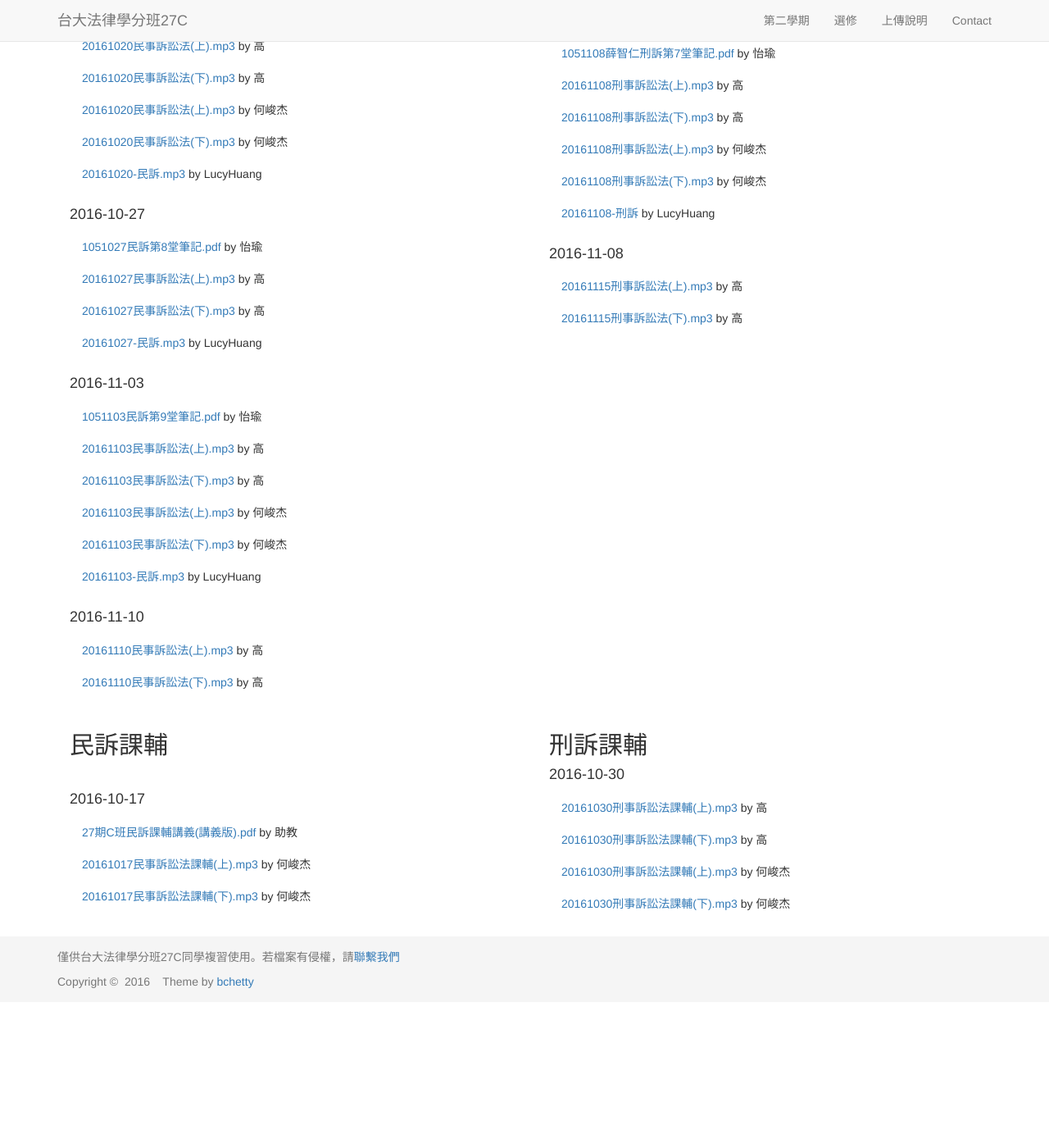
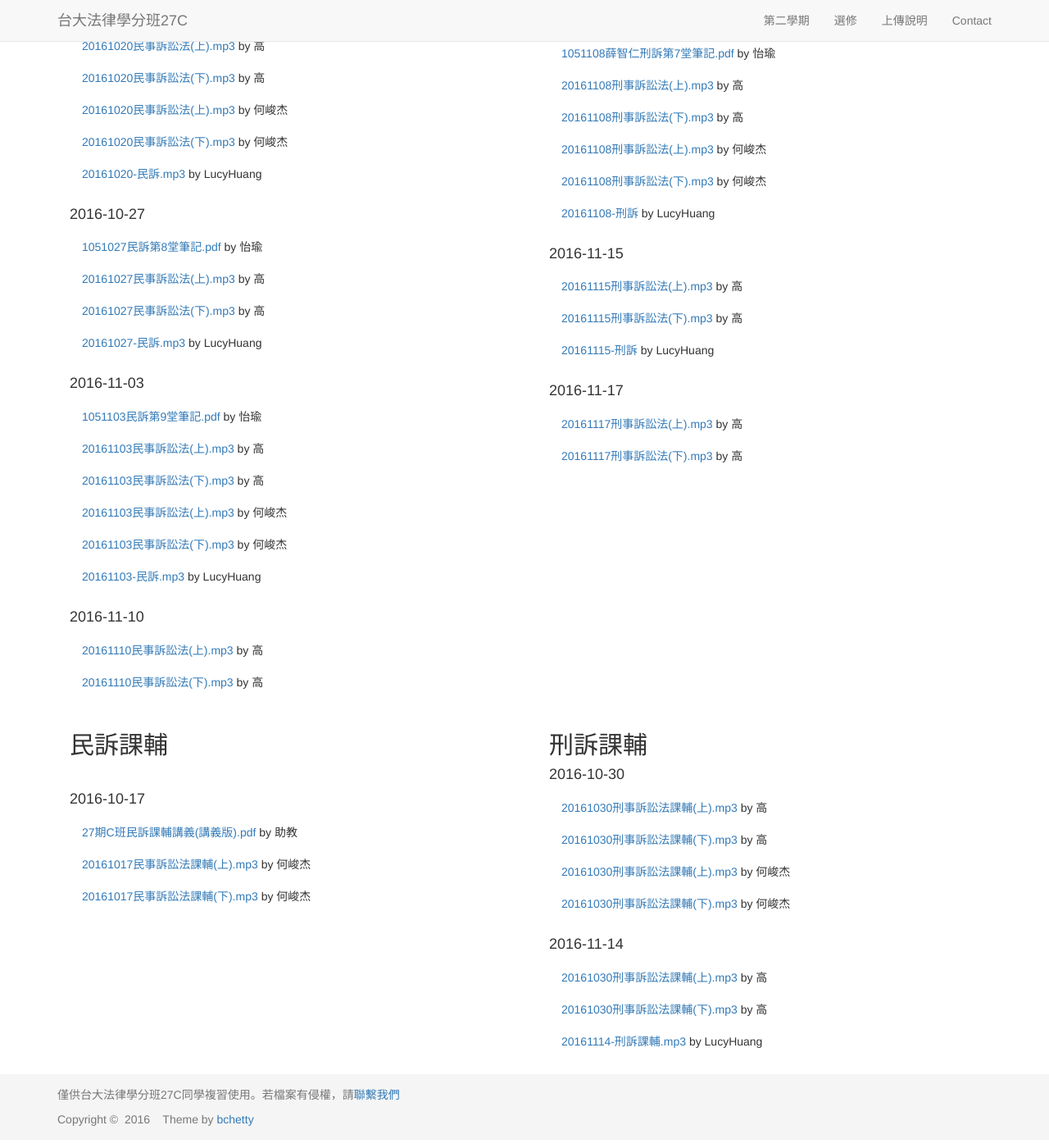
Before and after one commit to maxmilian/ntu_specs_law, a Jekyll site: the page built from semester2/index.html, in a window 1280 px wide and 1400 px high, scrolled down 1710 px. Shown: the whole window at 82% size. Built offline with Jekyll 4.4.1, drawn with Linux system fonts in a browser that asks for light colours; nearby versions of some CDN libraries; before the commit the page ends 2942 px from its top, so only the background shows below that.

Commit message:
add record 20161117

```diff
--- a/elective/index.html
+++ b/elective/index.html
@@ -28,6 +28,10 @@ layout: template1
       <h4>2016-11-02</h4>
       <ul class="list-group">
         <li class="list-group-item"><a href="{{ site.intellectual_property_record }}/Huang_5.mp3">20161102-智財.mp3</a> by LucyHuang</li>
+      </ul>
+      <h4>2016-11-16</h4>
+      <ul class="list-group">
+        <li class="list-group-item"><a href="{{ site.intellectual_property_record }}/Huang_7.mp3">20161116-智財.mp3</a> by LucyHuang</li>
       </ul>
     </div>
     <div class="col-md-6">
--- a/semester2/index.html
+++ b/semester2/index.html
@@ -151,10 +151,16 @@ layout: template1
         <li class="list-group-item"><a href="{{ site.criminal_procedure_record }}/Ho_7_2.mp3">20161108刑事訴訟法(下).mp3</a> by 何峻杰</li>
         <li class="list-group-item"><a href="{{ site.criminal_procedure_record }}/Huang_7.mp3">20161108-刑訴</a> by LucyHuang</li>
       </ul>
-      <h4>2016-11-08</h4>
+      <h4>2016-11-15</h4>
       <ul class="list-group">
         <li class="list-group-item"><a href="{{ site.criminal_procedure_record }}/Kao_8_1.mp3">20161115刑事訴訟法(上).mp3</a> by 高</li>
         <li class="list-group-item"><a href="{{ site.criminal_procedure_record }}/Kao_8_2.mp3">20161115刑事訴訟法(下).mp3</a> by 高</li>
+        <li class="list-group-item"><a href="{{ site.criminal_procedure_record }}/Huang_8.mp3">20161115-刑訴</a> by LucyHuang</li>
+      </ul>
+      <h4>2016-11-17</h4>
+      <ul class="list-group">
+        <li class="list-group-item"><a href="{{ site.criminal_procedure_record }}/Kao_9_1.mp3">20161117刑事訴訟法(上).mp3</a> by 高</li>
+        <li class="list-group-item"><a href="{{ site.criminal_procedure_record }}/Kao_9_2.mp3">20161117刑事訴訟法(下).mp3</a> by 高</li>
       </ul>
     </div>
   </div>
@@ -178,6 +184,12 @@ layout: template1
         <li class="list-group-item"><a href="{{ site.criminal_procedure_ra_record }}/Ho_1_1.mp3">20161030刑事訴訟法課輔(上).mp3</a> by 何峻杰</li>
         <li class="list-group-item"><a href="{{ site.criminal_procedure_ra_record }}/Ho_1_2.mp3">20161030刑事訴訟法課輔(下).mp3</a> by 何峻杰</li>
       </ul>
+      <h4>2016-11-14</h4>
+      <ul class="list-group">
+        <li class="list-group-item"><a href="{{ site.criminal_procedure_ra_record }}/Kao_2_1.mp3">20161030刑事訴訟法課輔(上).mp3</a> by 高</li>
+        <li class="list-group-item"><a href="{{ site.criminal_procedure_ra_record }}/Kao_2_2.mp3">20161030刑事訴訟法課輔(下).mp3</a> by 高</li>
+        <li class="list-group-item"><a href="{{ site.criminal_procedure_ra_record }}/Huang_2.mp3">20161114-刑訴課輔.mp3</a> by LucyHuang</li>
+      </ul>
     </div>
   </div>
 </div>
```
Also changed, not shown: Gemfile.lock.
